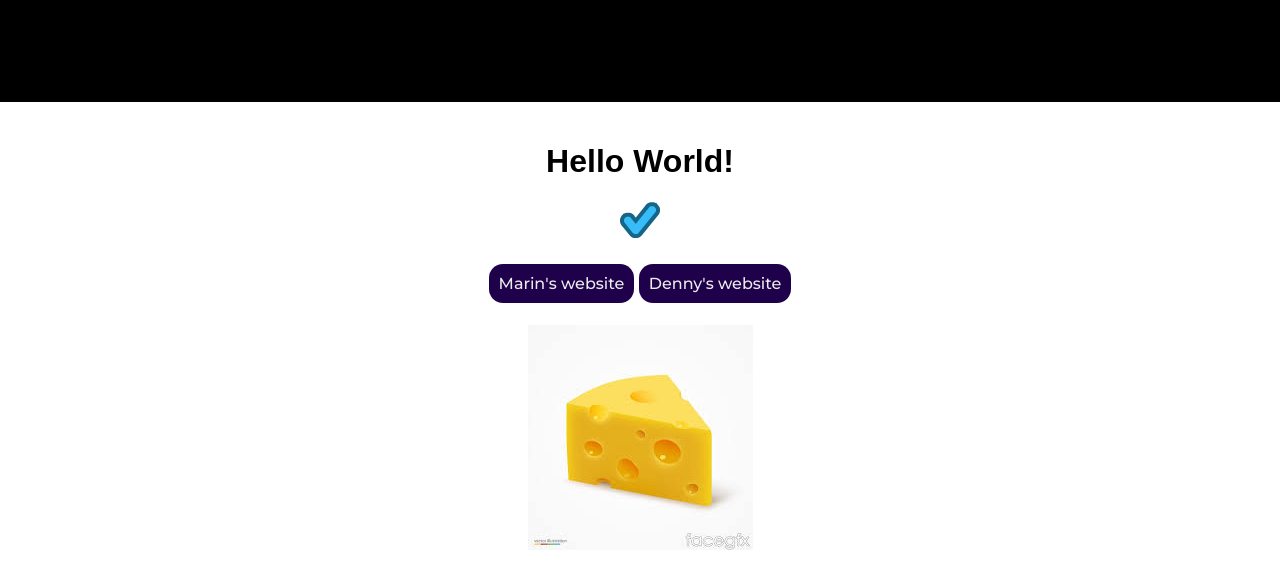
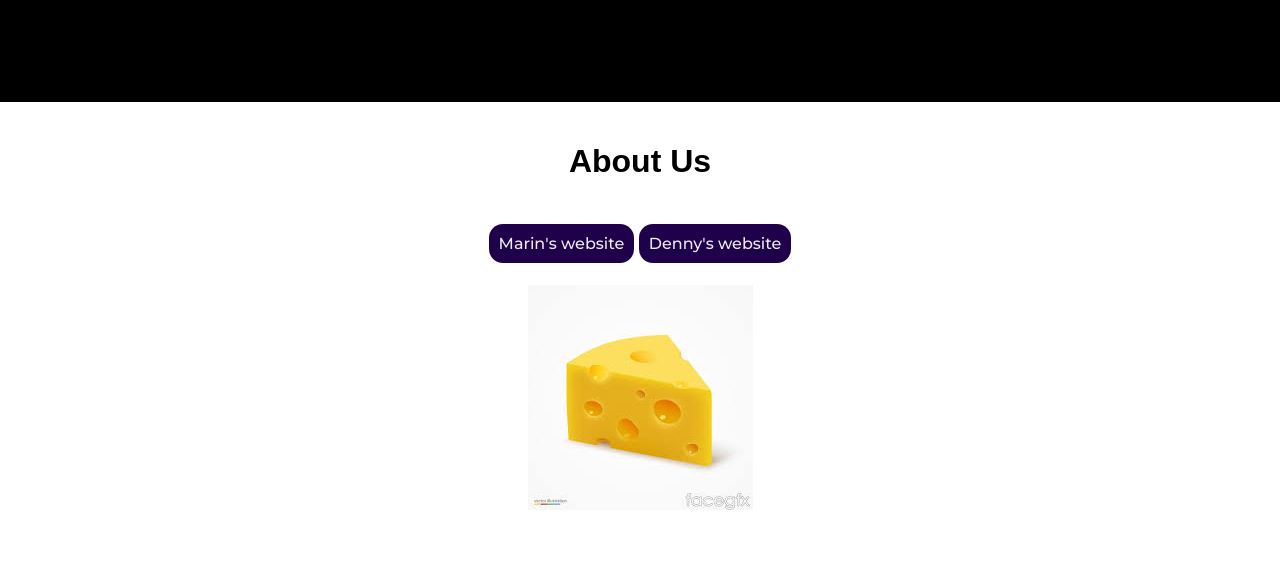
Before and after one commit to yrdsb-peths/p1-ics3u-class-website-2025-spring-p1-website, a plain HTML site: page index.html in a window 1280 px wide. Shown: the top 588 px of the page. Drawn offline with Linux system fonts and the light colour scheme; a web font is replaced by a local one.

Commit message:
change title

```diff
--- a/index.html
+++ b/index.html
@@ -2,7 +2,7 @@
 <html>
 
 <head>
-    <title>Dark Mode Demo</title>
+    <title>Class Website</title>
     <link rel="stylesheet" href="/styles.css">
 </head>
 
@@ -11,12 +11,11 @@
         <h1>balls.</h1>
     </navbar>
     <div class="content">
-        <h1>Hello World!</h1>
-        <img src="./assets/images/logo.png" alt="Logo">
+        <h1>About Us</h1>
 
         <div class="btn-pack">
-            <a class="btn"href="https://yrdsb-peths.github.io/github-pages-marin-yan/">Marin's website</a>
-            <a class="btn"href="https://info.ddc.gg">Denny's website</a>
+            <a class="btn" href="https://yrdsb-peths.github.io/github-pages-marin-yan/">Marin's website</a>
+            <a class="btn" href="https://info.ddc.gg">Denny's website</a>
         </div>
 
 
```
